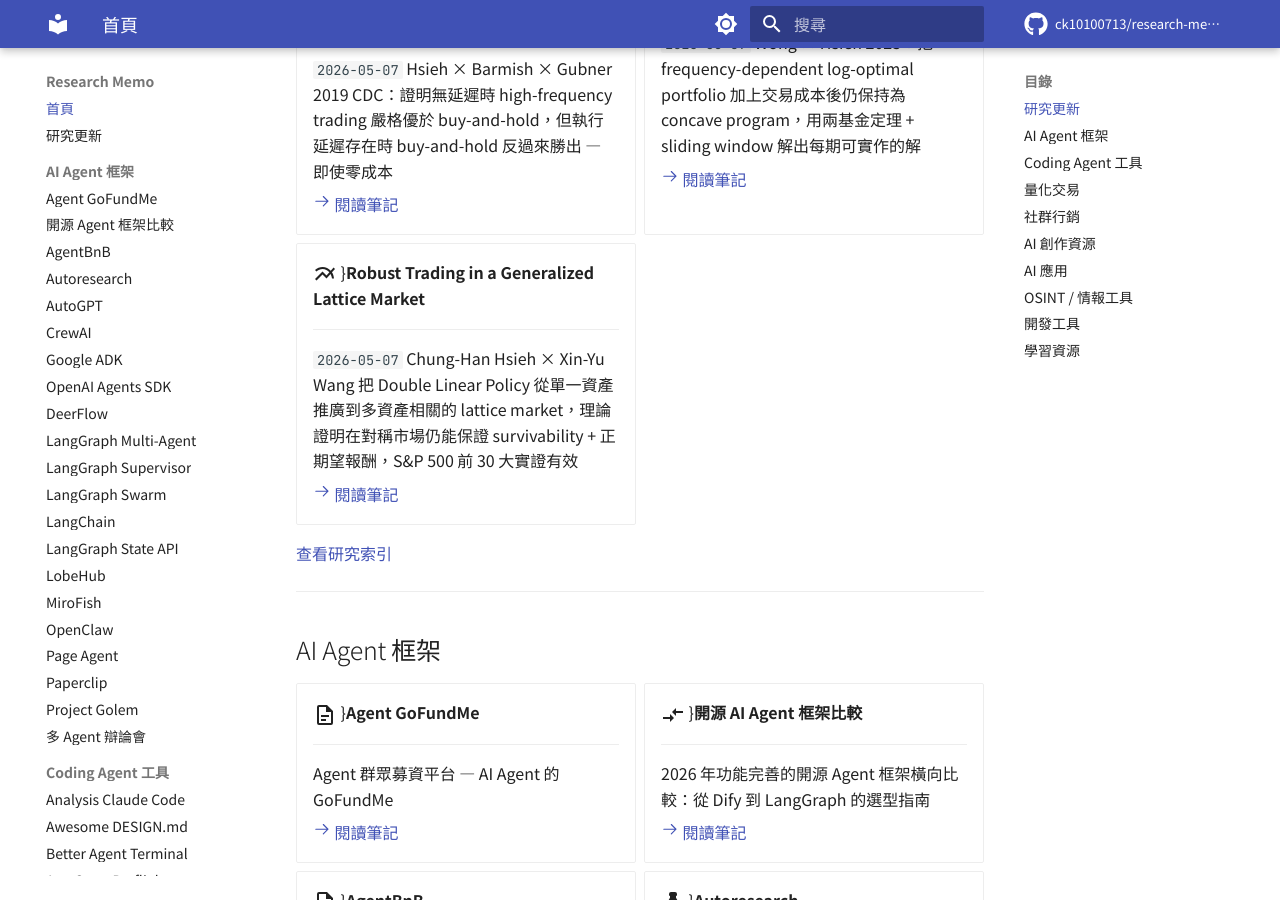
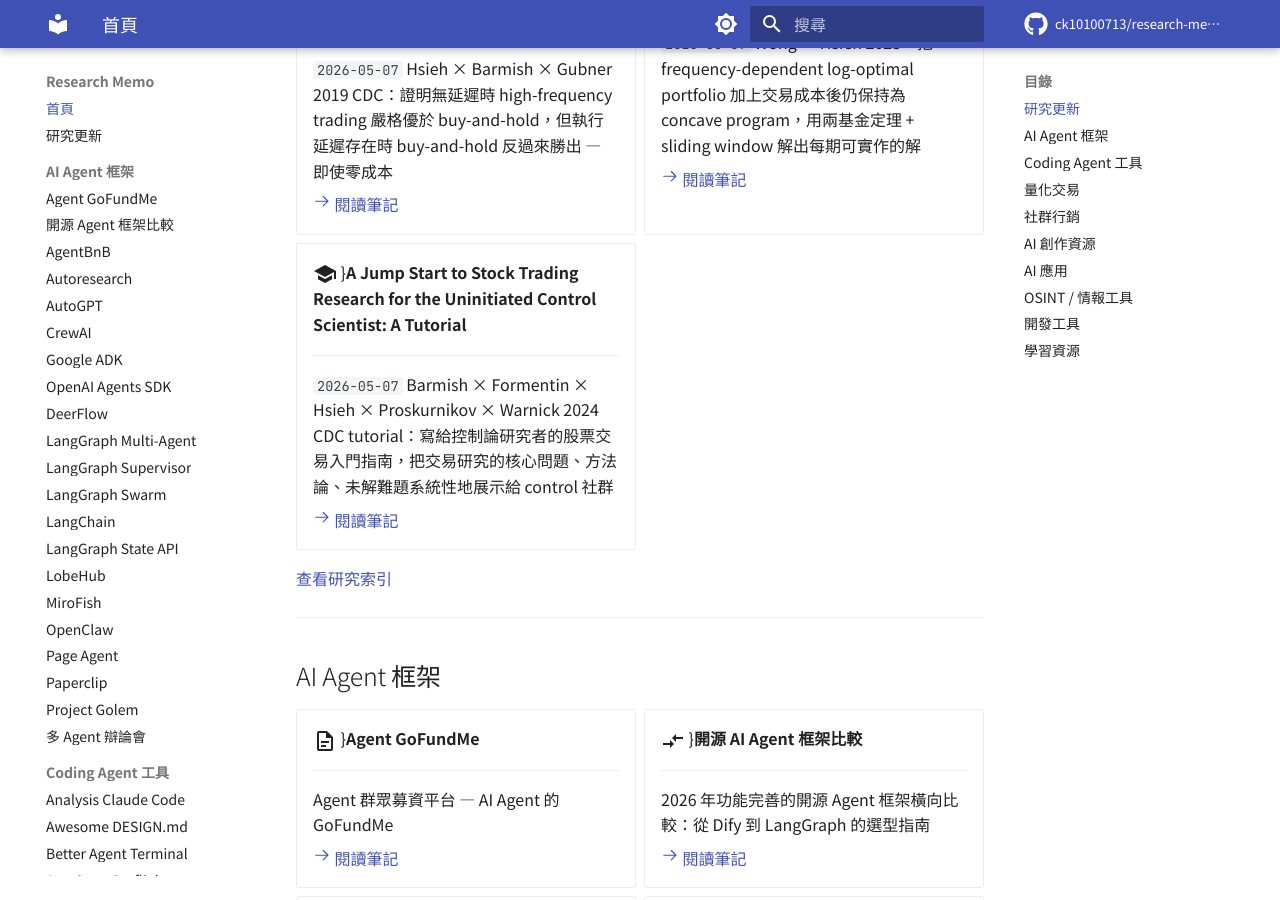
Before and after one commit to ck10100713/research-memo, an MkDocs documentation site: the page built from docs/index.md, in a window 1280 px wide and 900 px high, scrolled down 2620 px. Built offline with MkDocs 1.6.1 and Material for MkDocs 9.7.7, drawn with Linux system fonts in a browser that asks for light colours; comment, search, counter and statistics services are not loaded; some of the changed text lies outside the part shown.

Commit message:
Add research note: A Jump Start to Stock Trading Research for the Uninitiated Control Scientist: A Tutorial (Barmish × Formentin × Hsieh × Proskurnikov × Warnick 2024 CDC) — 寫給控制論學者的股票交易入門 tutorial、系統整理 DLP/Kelly/drawdown 等招式 [Hsieh #18/32]

```diff
--- a/docs/index.md
+++ b/docs/index.md
@@ -138,13 +138,13 @@
 
     [:octicons-arrow-right-24: 閱讀筆記](frequency-based-optimal-portfolio-costs.md)
 
--   :material-chart-multiline:{{ .lg .middle }} **Robust Trading in a Generalized Lattice Market**
+-   :material-school:{{ .lg .middle }} **A Jump Start to Stock Trading Research for the Uninitiated Control Scientist: A Tutorial**
 
     ---
 
-    `2026-05-07` Chung-Han Hsieh × Xin-Yu Wang 把 Double Linear Policy 從單一資產推廣到多資產相關的 lattice market，理論證明在對稱市場仍能保證 survivability + 正期望報酬，S&P 500 前 30 大實證有效
+    `2026-05-07` Barmish × Formentin × Hsieh × Proskurnikov × Warnick 2024 CDC tutorial：寫給控制論研究者的股票交易入門指南，把交易研究的核心問題、方法論、未解難題系統性地展示給 control 社群
 
-    [:octicons-arrow-right-24: 閱讀筆記](robust-trading-lattice-market.md)
+    [:octicons-arrow-right-24: 閱讀筆記](jump-start-stock-trading-tutorial.md)
 
 </div>
 
@@ -876,6 +876,14 @@
 
     [:octicons-arrow-right-24: 閱讀筆記](frequency-based-optimal-portfolio-costs.md)
 
+-   :material-school:{{ .lg .middle }} **A Jump Start to Stock Trading Research for the Uninitiated Control Scientist: A Tutorial**
+
+    ---
+
+    Barmish × Formentin × Hsieh × Proskurnikov × Warnick 2024 CDC tutorial：寫給控制論研究者的股票交易入門指南，把交易研究的核心問題、方法論、未解難題系統性地展示給 control 社群
+
+    [:octicons-arrow-right-24: 閱讀筆記](jump-start-stock-trading-tutorial.md)
+
 -   :material-chart-line:{{ .lg .middle }} **Kronos**
 
     ---
--- a/mkdocs.yml
+++ b/mkdocs.yml
@@ -163,6 +163,7 @@
       - Kelly Bettor Frequency: kelly-bettor-frequency.md
       - Markowitz Inefficiency Drawdown: markowitz-inefficiency-drawdown.md
       - Frequency-Based Optimal Portfolio with Costs: frequency-based-optimal-portfolio-costs.md
+      - Jump Start Stock Trading Tutorial: jump-start-stock-trading-tutorial.md
       - Kronos: kronos.md
       - NOFX: nofx.md
       - OpenStock: openstock.md
```
Also changed, not shown: docs/jump-start-stock-trading-tutorial.md (added, +51 -0 lines), docs/news.md (+4 -1 lines).
